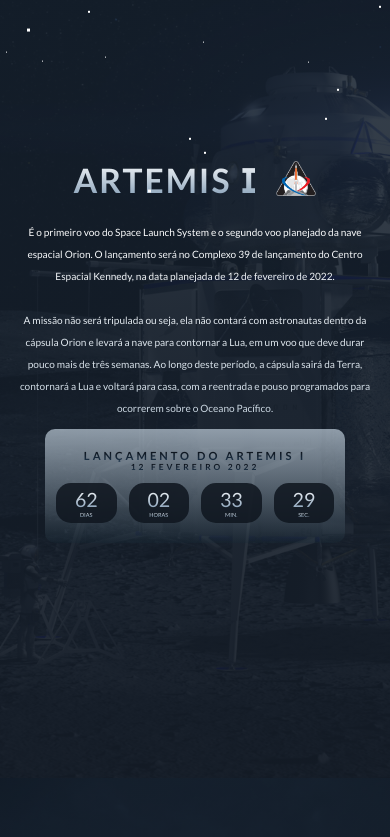
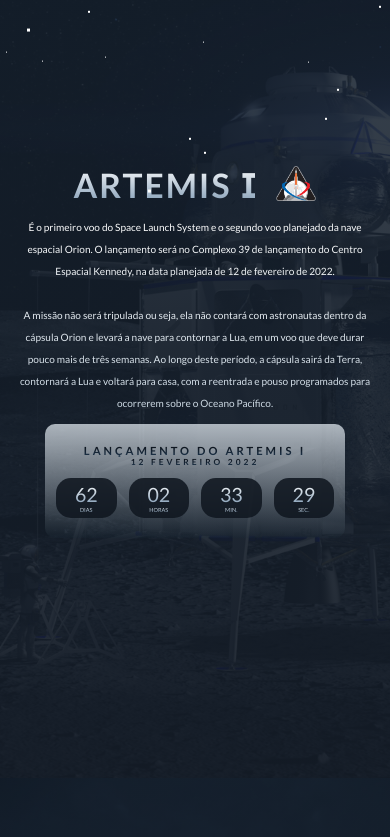
Before and after one commit to JuanLuky/Progama-Artemis, a plain HTML site: page index.html in a window 390 px wide. Shown: the part 1760-2597 px from the top of the page. Drawn offline with Linux system fonts and the light colour scheme.

Commit message:
updatecss

```diff
--- a/assets/responsive.css
+++ b/assets/responsive.css
@@ -59,11 +59,15 @@
 }
 
 @media (max-width: 750px) {
+  html {
+    font-size: 40%;
+  }
   .text h1 {
     font-size: 8rem;
   }
   .textAbout h1 {
     margin-top: 10px;
+    margin-bottom: 10px;
   }
   .text h1::after {
     content: "";
@@ -82,9 +86,6 @@
 }
 
 @media (max-width: 500px) {
-  html {
-    font-size: 45%;
-  }
   .text {
     margin-top: -15rem;
   }
--- a/assets/style.css
+++ b/assets/style.css
@@ -169,7 +169,7 @@
 }
 .score {
   text-align: center;
-  background: linear-gradient(to bottom, #cddce9a6, #16293650);
+  background: linear-gradient(to bottom, #e4ecf3b9, #1629362c);
   padding: 20px;
   border-radius: 20px;
   width: 420px;
```
